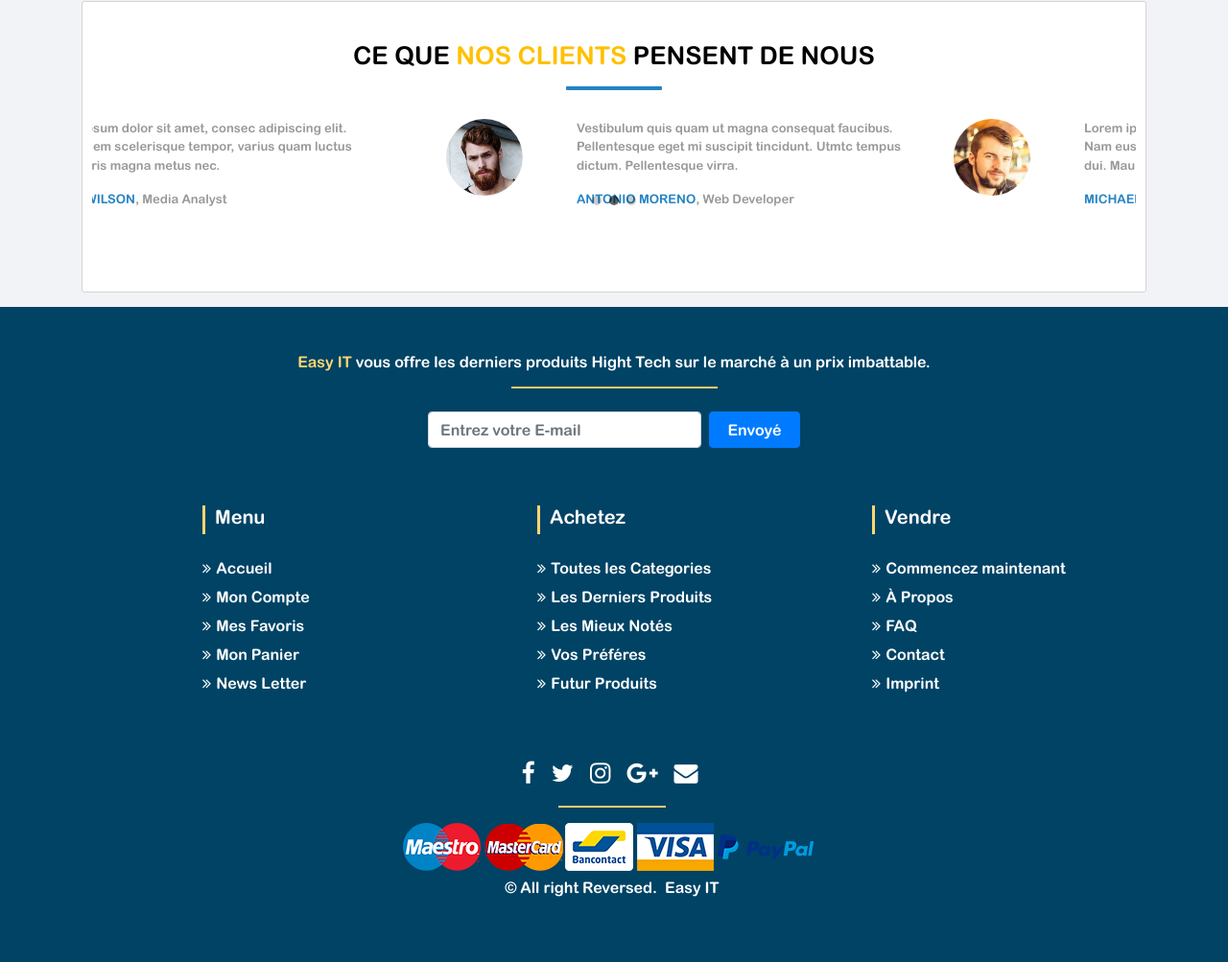
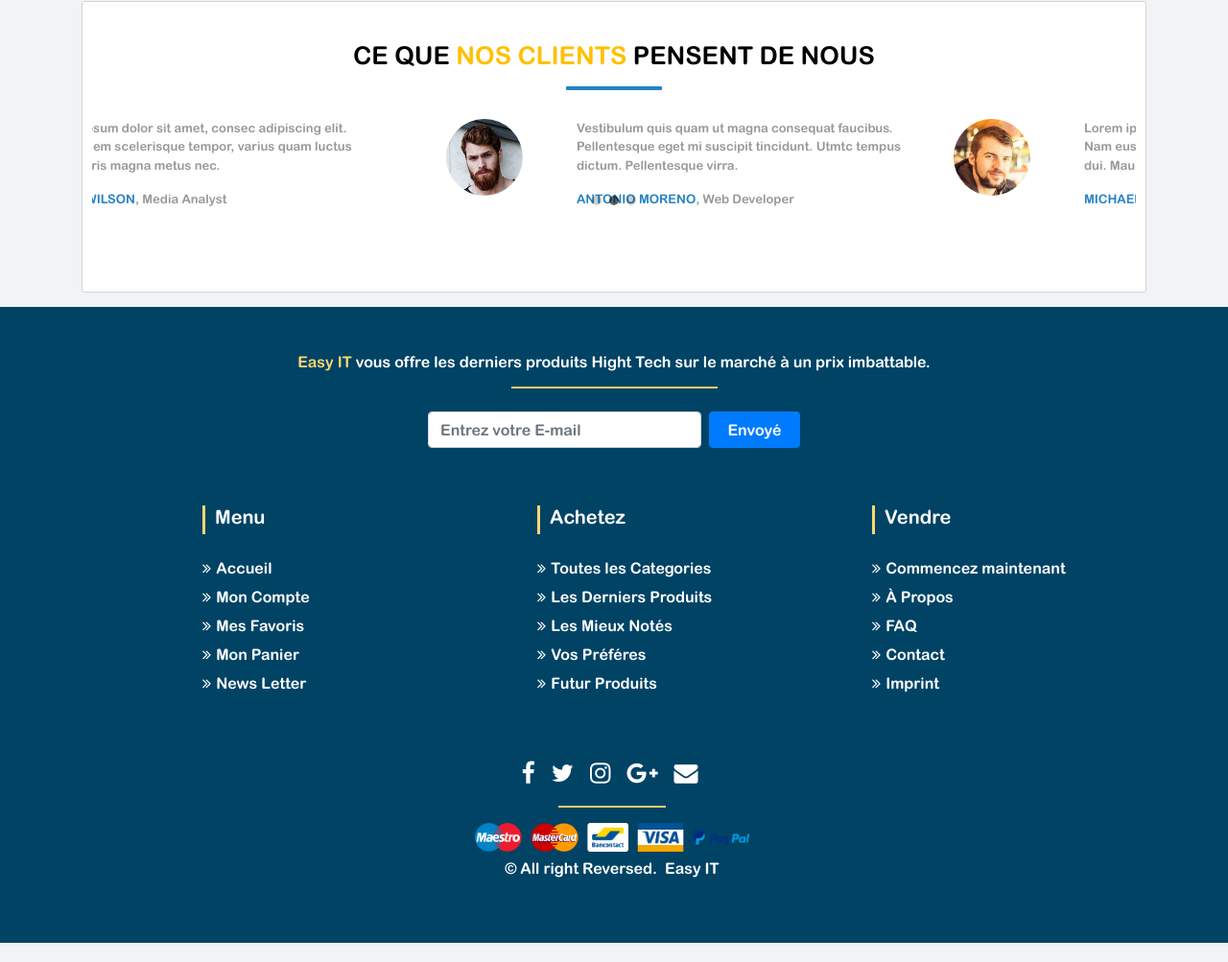
Before and after one commit to Houssain-KH/easyit, a plain HTML site: page index.html in a window 1280 px wide. Shown: the part 1605-2608 px from the top of the page at 96% size. Drawn offline with nearby package versions, Linux system fonts and the light colour scheme; files whose address does not match are found by name.

Commit message:
first commit

```diff
--- a/index.html
+++ b/index.html
@@ -697,7 +697,7 @@
 
 			</div>
 			<div class="row" style="padding-right: 100px;">
-				<img  class="img-fluid mx-auto" alt="Responsive image" src="img/pay2.png">
+				<img  class="img-fluid mx-auto" alt="Responsive image" src="img/payment.png" style="height: 30px;">
 			</div>
 			<div class="row" style="padding-right: 100px;">
 				<div class="col-xs-12 col-sm-12 col-md-12 mt-2 mt-sm-2 text-center text-white">
```
Also changed, not shown: img/pay3.png (added), img/payment.png (added).
